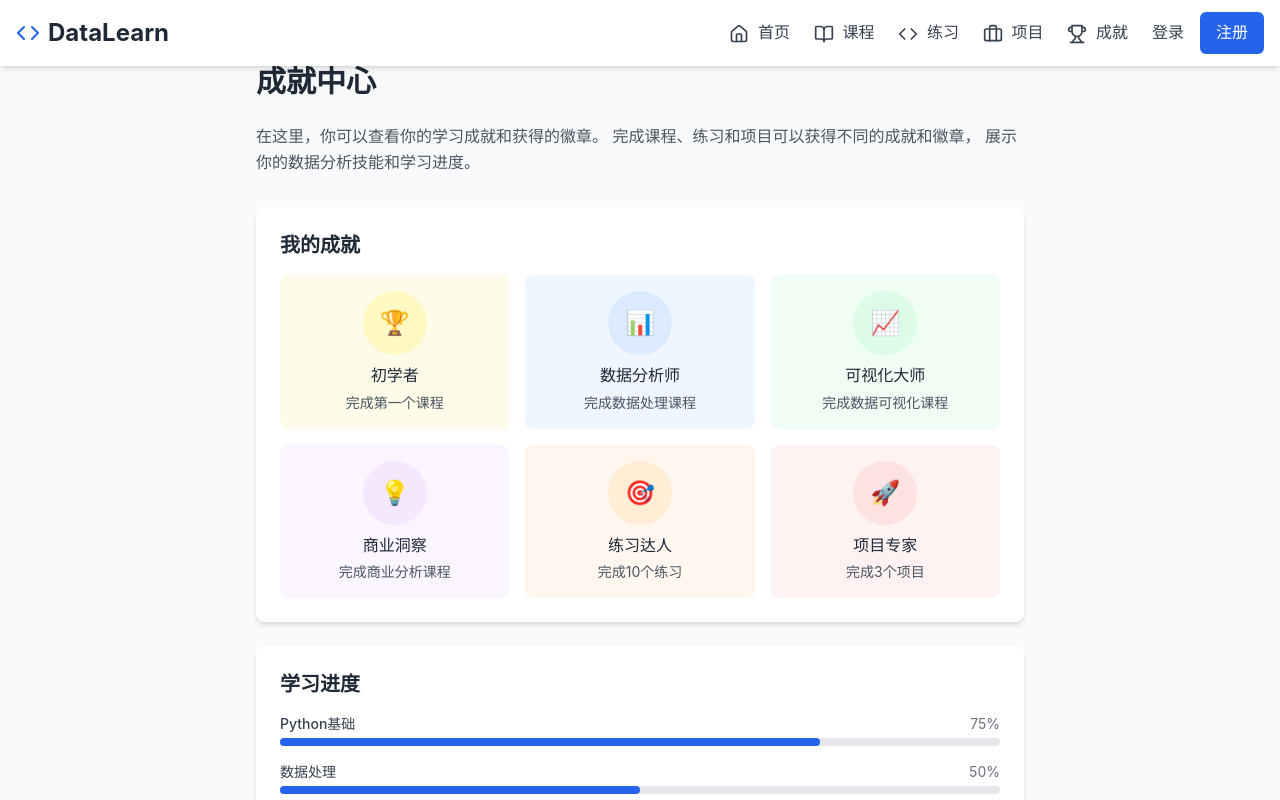
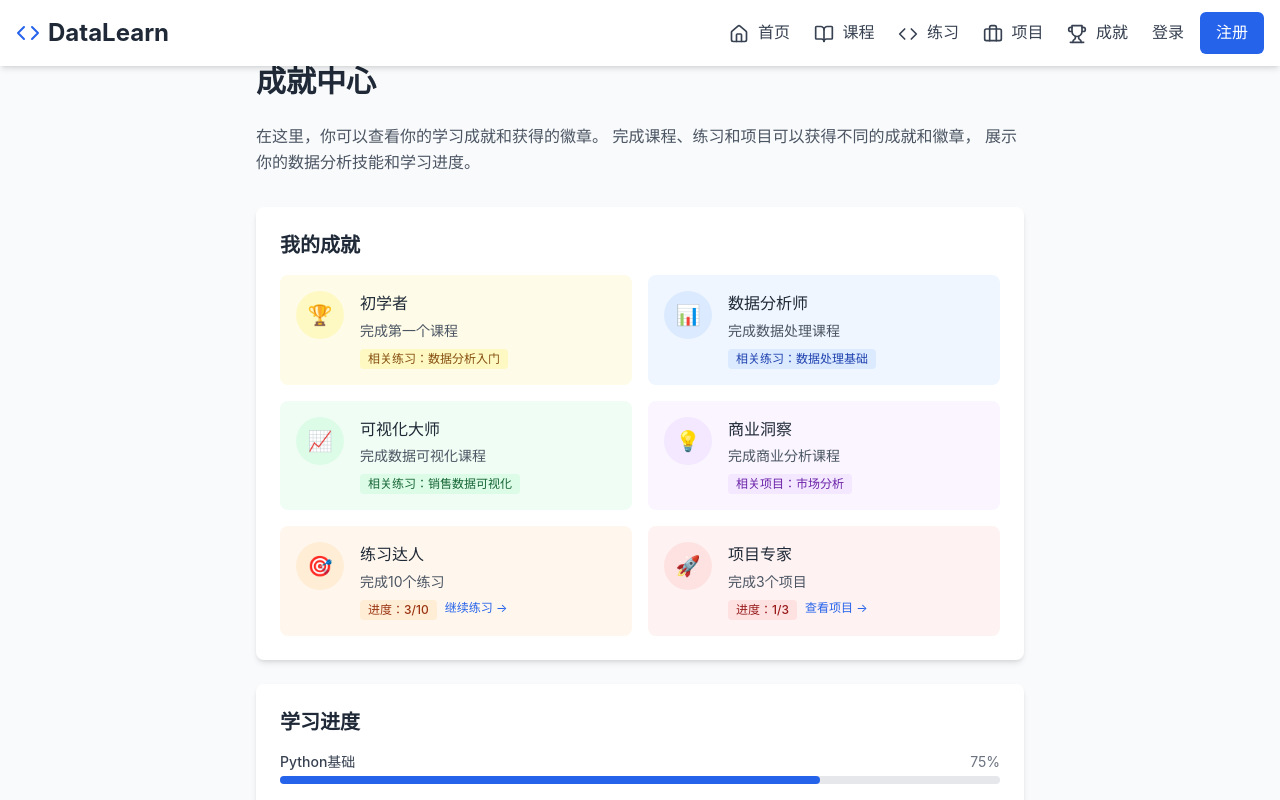
Before and after one commit to chen1778/kaifa, a React (Vite) app: page /achievements in a window 1280 px wide. Shown: the top 800 px of the page. Built offline with nearby package versions, Linux system fonts and the light colour scheme.

Commit message:
feat: 设计Python数据分析在线教育平台
Co-authored-by: traeagent <traeagent@users.noreply.github.com>

```diff
--- a/src/pages/Achievements.tsx
+++ b/src/pages/Achievements.tsx
@@ -13,48 +13,108 @@ const Achievements: React.FC = () => {
 
         <div className="bg-white rounded-lg shadow-md p-6 mb-6">
           <h2 className="text-xl font-semibold text-gray-800 mb-4">我的成就</h2>
-          <div className="grid grid-cols-2 md:grid-cols-3 gap-4">
-            <div className="bg-yellow-50 rounded-lg p-4 text-center hover:bg-yellow-100 transition-colors">
-              <div className="bg-yellow-100 rounded-full w-16 h-16 flex items-center justify-center mx-auto mb-2">
-                <span className="text-yellow-600 font-bold text-2xl">🏆</span>
+          <div className="grid grid-cols-1 md:grid-cols-2 gap-4">
+            <div className="bg-yellow-50 rounded-lg p-4 hover:bg-yellow-100 transition-colors">
+              <div className="flex items-start">
+                <div className="bg-yellow-100 rounded-full w-12 h-12 flex items-center justify-center mr-4 flex-shrink-0">
+                  <span className="text-yellow-600 font-bold text-xl">🏆</span>
                 </div>
+                <div className="flex-grow">
                   <h3 className="font-medium text-gray-800 mb-1">初学者</h3>
-              <p className="text-gray-600 text-sm">完成第一个课程</p>
+                  <p className="text-gray-600 text-sm mb-2">完成第一个课程</p>
+                  <div className="flex flex-wrap gap-2">
+                    <span className="bg-yellow-100 text-yellow-800 text-xs font-medium px-2 py-0.5 rounded">
+                      相关练习：数据分析入门
+                    </span>
                   </div>
-            <div className="bg-blue-50 rounded-lg p-4 text-center hover:bg-blue-100 transition-colors">
-              <div className="bg-blue-100 rounded-full w-16 h-16 flex items-center justify-center mx-auto mb-2">
-                <span className="text-blue-600 font-bold text-2xl">📊</span>
                 </div>
+              </div>
+            </div>
+            <div className="bg-blue-50 rounded-lg p-4 hover:bg-blue-100 transition-colors">
+              <div className="flex items-start">
+                <div className="bg-blue-100 rounded-full w-12 h-12 flex items-center justify-center mr-4 flex-shrink-0">
+                  <span className="text-blue-600 font-bold text-xl">📊</span>
+                </div>
+                <div className="flex-grow">
                   <h3 className="font-medium text-gray-800 mb-1">数据分析师</h3>
-              <p className="text-gray-600 text-sm">完成数据处理课程</p>
+                  <p className="text-gray-600 text-sm mb-2">完成数据处理课程</p>
+                  <div className="flex flex-wrap gap-2">
+                    <span className="bg-blue-100 text-blue-800 text-xs font-medium px-2 py-0.5 rounded">
+                      相关练习：数据处理基础
+                    </span>
                   </div>
-            <div className="bg-green-50 rounded-lg p-4 text-center hover:bg-green-100 transition-colors">
-              <div className="bg-green-100 rounded-full w-16 h-16 flex items-center justify-center mx-auto mb-2">
-                <span className="text-green-600 font-bold text-2xl">📈</span>
                 </div>
+              </div>
+            </div>
+            <div className="bg-green-50 rounded-lg p-4 hover:bg-green-100 transition-colors">
+              <div className="flex items-start">
+                <div className="bg-green-100 rounded-full w-12 h-12 flex items-center justify-center mr-4 flex-shrink-0">
+                  <span className="text-green-600 font-bold text-xl">📈</span>
+                </div>
+                <div className="flex-grow">
                   <h3 className="font-medium text-gray-800 mb-1">可视化大师</h3>
-              <p className="text-gray-600 text-sm">完成数据可视化课程</p>
+                  <p className="text-gray-600 text-sm mb-2">完成数据可视化课程</p>
+                  <div className="flex flex-wrap gap-2">
+                    <span className="bg-green-100 text-green-800 text-xs font-medium px-2 py-0.5 rounded">
+                      相关练习：销售数据可视化
+                    </span>
                   </div>
-            <div className="bg-purple-50 rounded-lg p-4 text-center hover:bg-purple-100 transition-colors">
-              <div className="bg-purple-100 rounded-full w-16 h-16 flex items-center justify-center mx-auto mb-2">
-                <span className="text-purple-600 font-bold text-2xl">💡</span>
                 </div>
+              </div>
+            </div>
+            <div className="bg-purple-50 rounded-lg p-4 hover:bg-purple-100 transition-colors">
+              <div className="flex items-start">
+                <div className="bg-purple-100 rounded-full w-12 h-12 flex items-center justify-center mr-4 flex-shrink-0">
+                  <span className="text-purple-600 font-bold text-xl">💡</span>
+                </div>
+                <div className="flex-grow">
                   <h3 className="font-medium text-gray-800 mb-1">商业洞察</h3>
-              <p className="text-gray-600 text-sm">完成商业分析课程</p>
+                  <p className="text-gray-600 text-sm mb-2">完成商业分析课程</p>
+                  <div className="flex flex-wrap gap-2">
+                    <span className="bg-purple-100 text-purple-800 text-xs font-medium px-2 py-0.5 rounded">
+                      相关项目：市场分析
+                    </span>
                   </div>
-            <div className="bg-orange-50 rounded-lg p-4 text-center hover:bg-orange-100 transition-colors">
-              <div className="bg-orange-100 rounded-full w-16 h-16 flex items-center justify-center mx-auto mb-2">
-                <span className="text-orange-600 font-bold text-2xl">🎯</span>
                 </div>
+              </div>
+            </div>
+            <div className="bg-orange-50 rounded-lg p-4 hover:bg-orange-100 transition-colors">
+              <div className="flex items-start">
+                <div className="bg-orange-100 rounded-full w-12 h-12 flex items-center justify-center mr-4 flex-shrink-0">
+                  <span className="text-orange-600 font-bold text-xl">🎯</span>
+                </div>
+                <div className="flex-grow">
                   <h3 className="font-medium text-gray-800 mb-1">练习达人</h3>
-              <p className="text-gray-600 text-sm">完成10个练习</p>
+                  <p className="text-gray-600 text-sm mb-2">完成10个练习</p>
+                  <div className="flex flex-wrap gap-2">
+                    <span className="bg-orange-100 text-orange-800 text-xs font-medium px-2 py-0.5 rounded">
+                      进度：3/10
+                    </span>
+                    <a href="/practice" className="text-blue-600 text-xs hover:underline">
+                      继续练习 →
+                    </a>
                   </div>
-            <div className="bg-red-50 rounded-lg p-4 text-center hover:bg-red-100 transition-colors">
-              <div className="bg-red-100 rounded-full w-16 h-16 flex items-center justify-center mx-auto mb-2">
-                <span className="text-red-600 font-bold text-2xl">🚀</span>
                 </div>
+              </div>
+            </div>
+            <div className="bg-red-50 rounded-lg p-4 hover:bg-red-100 transition-colors">
+              <div className="flex items-start">
+                <div className="bg-red-100 rounded-full w-12 h-12 flex items-center justify-center mr-4 flex-shrink-0">
+                  <span className="text-red-600 font-bold text-xl">🚀</span>
+                </div>
+                <div className="flex-grow">
                   <h3 className="font-medium text-gray-800 mb-1">项目专家</h3>
-              <p className="text-gray-600 text-sm">完成3个项目</p>
+                  <p className="text-gray-600 text-sm mb-2">完成3个项目</p>
+                  <div className="flex flex-wrap gap-2">
+                    <span className="bg-red-100 text-red-800 text-xs font-medium px-2 py-0.5 rounded">
+                      进度：1/3
+                    </span>
+                    <a href="/projects" className="text-blue-600 text-xs hover:underline">
+                      查看项目 →
+                    </a>
+                  </div>
+                </div>
+              </div>
             </div>
           </div>
         </div>
--- a/src/pages/Practice.tsx
+++ b/src/pages/Practice.tsx
@@ -45,6 +45,12 @@ const Practice: React.FC = () => {
             <div className="border-b border-gray-200 pb-4">
               <h3 className="font-medium text-gray-800 mb-2">数据分析入门练习</h3>
               <p className="text-gray-600 text-sm mb-3">完成10个基础Python数据分析任务，掌握核心概念</p>
+              <div className="flex justify-between items-center">
+                <div className="flex items-center">
+                  <span className="bg-yellow-100 text-yellow-800 text-xs font-medium px-2.5 py-0.5 rounded">
+                    成就：初学者
+                  </span>
+                </div>
                 <button
                   className="bg-blue-600 text-white px-4 py-2 rounded-md hover:bg-blue-700 transition-colors"
                   onClick={() => handleStartPractice('1')}
@@ -52,9 +58,16 @@ const Practice: React.FC = () => {
                   开始练习
                 </button>
               </div>
+            </div>
             <div className="border-b border-gray-200 pb-4">
               <h3 className="font-medium text-gray-800 mb-2">销售数据可视化挑战</h3>
               <p className="text-gray-600 text-sm mb-3">使用Matplotlib创建销售数据图表，分析销售趋势</p>
+              <div className="flex justify-between items-center">
+                <div className="flex items-center">
+                  <span className="bg-green-100 text-green-800 text-xs font-medium px-2.5 py-0.5 rounded">
+                    成就：可视化大师
+                  </span>
+                </div>
                 <button
                   className="bg-blue-600 text-white px-4 py-2 rounded-md hover:bg-blue-700 transition-colors"
                   onClick={() => handleStartPractice('1')}
@@ -62,9 +75,16 @@ const Practice: React.FC = () => {
                   开始练习
                 </button>
               </div>
+            </div>
             <div>
               <h3 className="font-medium text-gray-800 mb-2">市场分析项目</h3>
               <p className="text-gray-600 text-sm mb-3">分析市场数据，识别潜在商机，提供商业建议</p>
+              <div className="flex justify-between items-center">
+                <div className="flex items-center">
+                  <span className="bg-purple-100 text-purple-800 text-xs font-medium px-2.5 py-0.5 rounded">
+                    成就：商业洞察
+                  </span>
+                </div>
                 <button
                   className="bg-blue-600 text-white px-4 py-2 rounded-md hover:bg-blue-700 transition-colors"
                   onClick={() => handleStartPractice('1')}
@@ -75,6 +95,36 @@ const Practice: React.FC = () => {
             </div>
           </div>
         </div>
+
+        <div className="mt-8 bg-white rounded-lg shadow-md p-6">
+          <h2 className="text-xl font-semibold text-gray-800 mb-4">练习成就进度</h2>
+          <div className="space-y-4">
+            <div>
+              <div className="flex justify-between items-center mb-1">
+                <span className="text-sm font-medium text-gray-700">练习达人 (完成10个练习)</span>
+                <span className="text-sm text-gray-500">3/10</span>
+              </div>
+              <div className="w-full bg-gray-200 rounded-full h-2">
+                <div className="bg-orange-600 h-2 rounded-full" style={{ width: '30%' }}></div>
+              </div>
+            </div>
+            <div>
+              <div className="flex justify-between items-center mb-1">
+                <span className="text-sm font-medium text-gray-700">项目专家 (完成3个项目)</span>
+                <span className="text-sm text-gray-500">1/3</span>
+              </div>
+              <div className="w-full bg-gray-200 rounded-full h-2">
+                <div className="bg-red-600 h-2 rounded-full" style={{ width: '33%' }}></div>
+              </div>
+            </div>
+          </div>
+          <div className="mt-4 text-center">
+            <a href="/achievements" className="text-blue-600 hover:text-blue-800 transition-colors">
+              查看所有成就 →
+            </a>
+          </div>
+        </div>
+      </div>
     </div>
   );
 };
```
Lines whose indentation alone changed are shown as unchanged.
